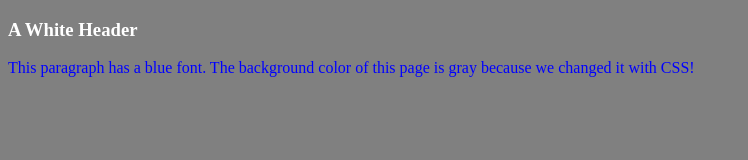
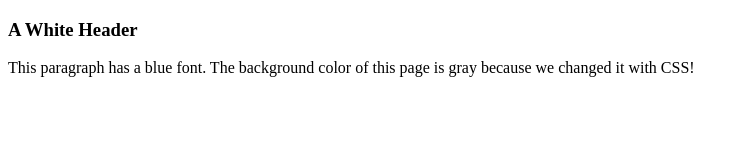
Before and after one commit to aeron-w/capstone_HTML, a plain HTML site: page index.htm in a window 1280 px wide. Shown: the whole page, without its empty margins (0-748 px from the left). Drawn offline with Linux system fonts and the light colour scheme.

Commit message:
Update test.css colors

```diff
--- a/test.css
+++ b/test.css
@@ -1,3 +1,3 @@
-body{ background-color: gray;}
-p { color: blue; }
-h3{ color: white; }
+body{ background-color: white;}
+p { color: black; }
+h3{ color: black; }
```
